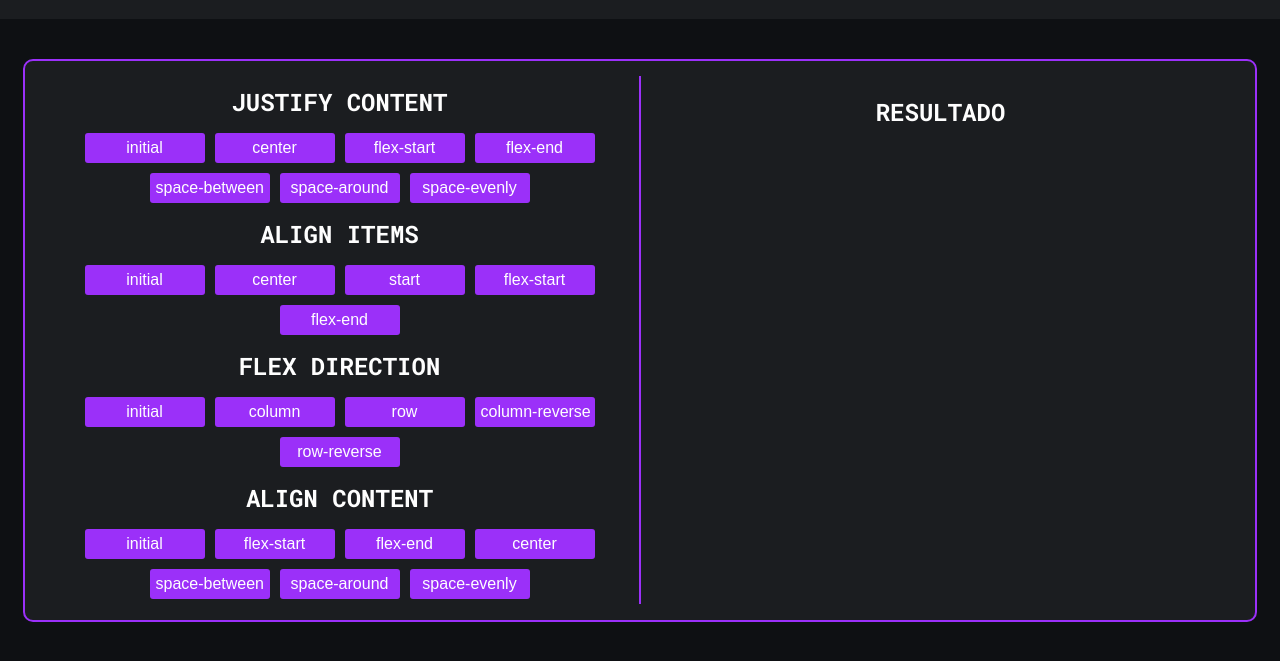
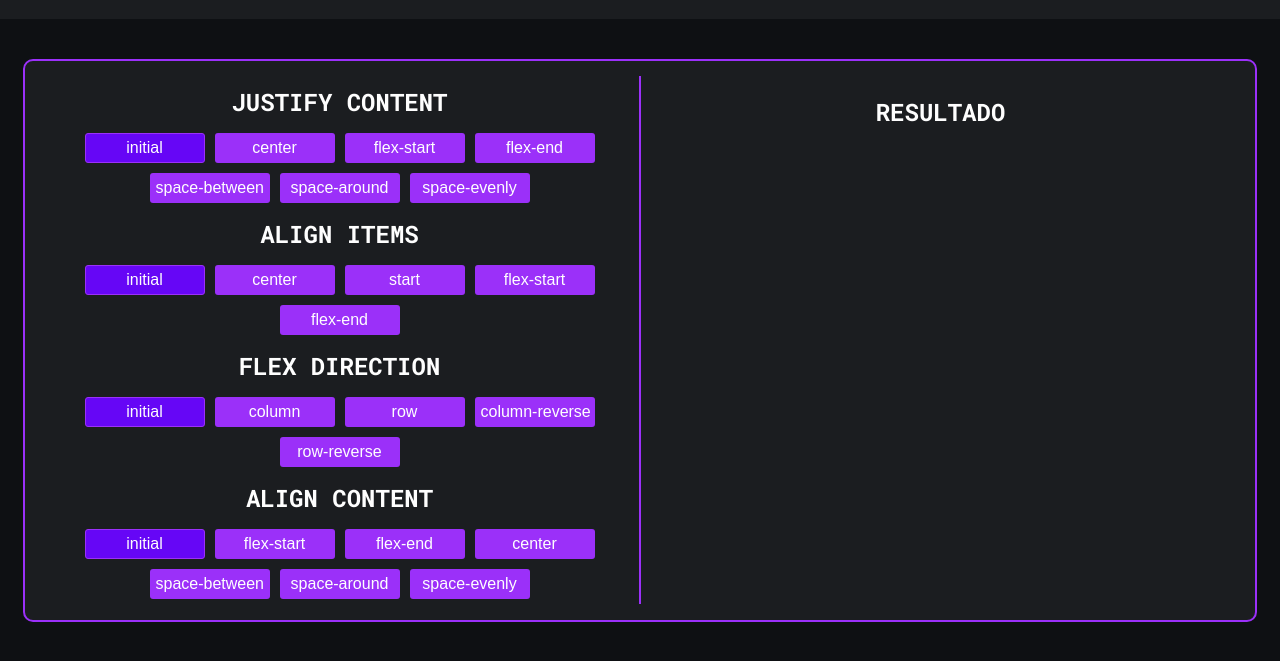
Before and after one commit to felipejesus-front/flexbox-generator, a plain HTML site: page index.html in a window 1280 px wide. Shown: the part 67-728 px from the top of the page. Drawn offline with Linux system fonts and the light colour scheme.

Commit message:
Criando animação dos botões e .ativo

```diff
--- a/index.html
+++ b/index.html
@@ -23,7 +23,7 @@
             <div>
                 <h3>Justify Content</h3>
                 <div class="control-items">
-                    <input type="button" value="initial">
+                    <input type="button" class="ativo" value="initial">
                     <input type="button" value="center">
                     <input type="button" value="flex-start">
                     <input type="button" value="flex-end">
@@ -34,7 +34,7 @@
 
                 <h3>Align Items</h3>
                 <div class="control-items">
-                    <input type="button" value="initial">
+                    <input type="button" class="ativo" value="initial">
                     <input type="button" value="center">
                     <input type="button" value="start">
                     <input type="button" value="flex-start">
@@ -43,7 +43,7 @@
 
                 <h3>Flex Direction</h3>
                 <div class="control-items">
-                <input type="button" value="initial">
+                    <input type="button" class="ativo" value="initial">
                     <input type="button" value="column">
                     <input type="button" value="row">
                     <input type="button" value="column-reverse">
@@ -52,7 +52,7 @@
 
                 <h3>Align Content</h3>
                 <div class="control-items">
-                    <input type="button" value="initial">
+                    <input type="button" class="ativo" value="initial">
                     <input type="button" value="flex-start">
                     <input type="button" value="flex-end">
                     <input type="button" value="center">
--- a/style/style.css
+++ b/style/style.css
@@ -62,7 +62,8 @@ body header h1{
 }
 
 .control-items input{
-    background: linear-gradient(90deg, rgba(155,48,249,1) 0%, rgba(155,48,249,1) 100%);
+    background: #9b30f9 linear-gradient(#6606f6 0 0) var(--p, 0) / var(--p, 0) no-repeat;
+    transition: .4s, background-position 0s;
     color: #fefefe;
     width: 120px;
     height: 30px;
@@ -76,17 +77,26 @@ body header h1{
 }
 
 .control-items input:hover{
-    animation: onHoverAnimation .5s normal;
+    --p: 100%;
+    color: #fff;
 }
 
-@keyframes onHoverAnimation {
+.control-items input.ativo{
+    background-color: #6606f6;
+    border: #9B30F9 1px solid;
+}
+
+/* @keyframes onHoverAnimation {
     0% {
-        background: linear-gradient(90deg, rgba(155,48,249,1) 0%, rgba(155,48,249,1) 100%);
+        background: linear-gradient(90deg, #6606f6 0) calc(100% - var(--_p,0%))/200% 100%, (#6606f6 0 0) 0% 100%/var(--_p,0%) 100% no-repeat;
+        -webkit-background-clip: text,padding-box;
+        background-clip: text,padding-box;
+        transition: 0.5s;
     }
     100% {
         background: linear-gradient(90deg, #9b30f9 0%, #6606f6 100%);
     }
-}
+} */
 
 .resultado{
     border-left: 1px #9B30F9 solid;
```
